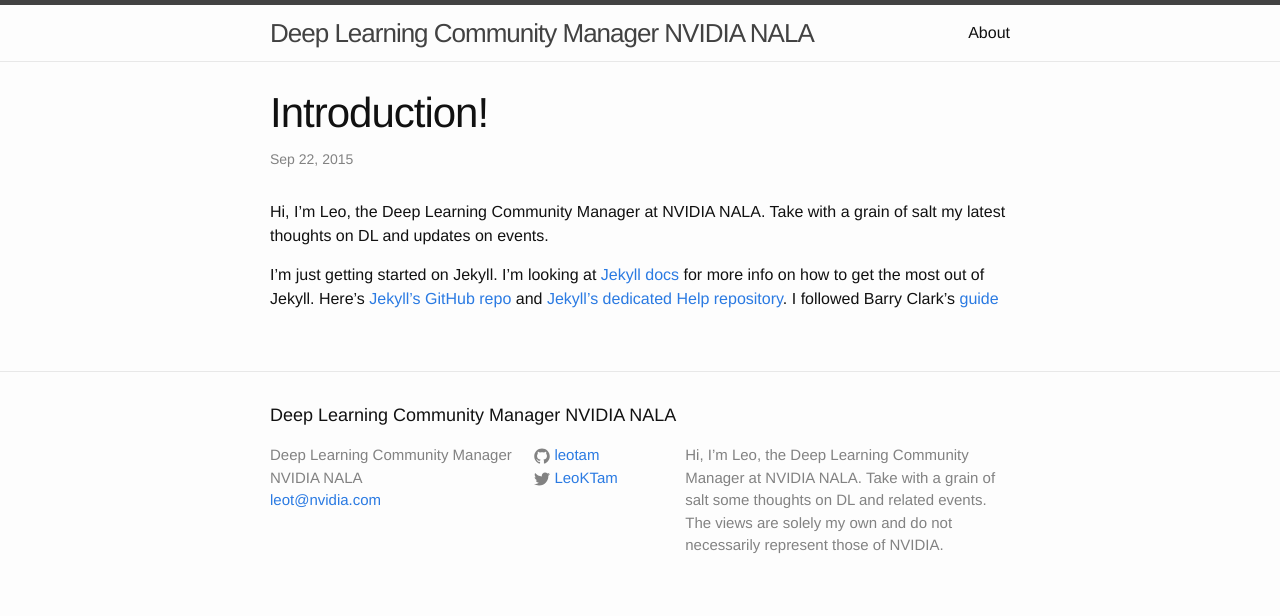
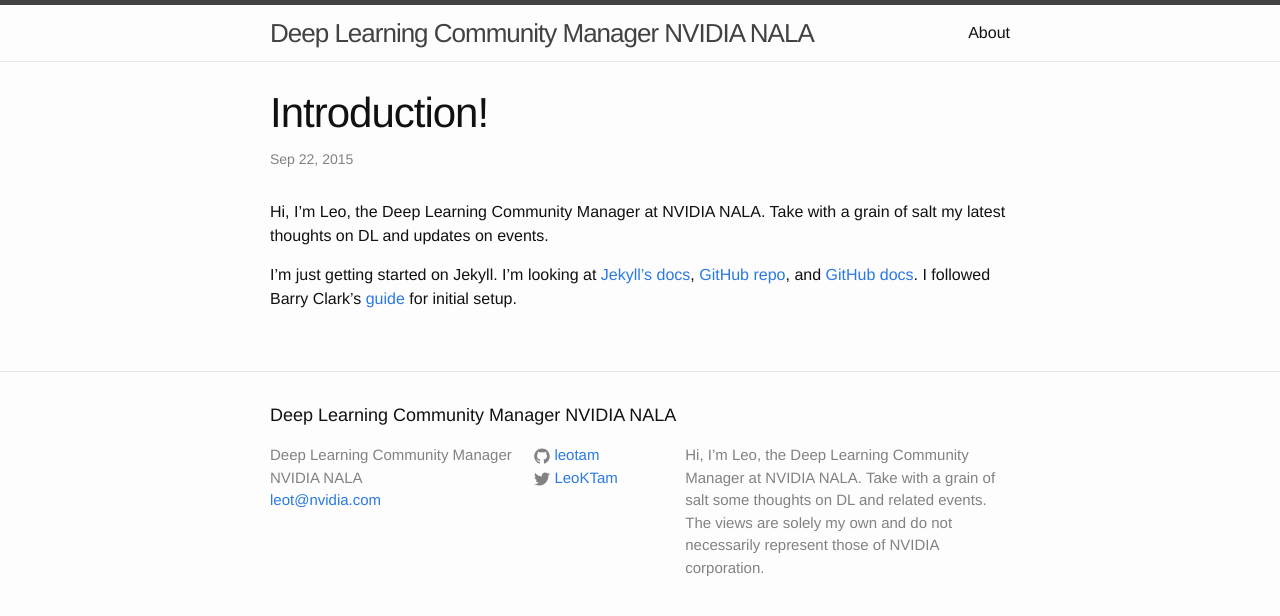
Before and after one commit to leotam/leotam.github.io, a Jekyll site: the page built from _posts/2015-09-22-introduction.markdown, in a window 1280 px wide. Shown: the top 616 px of the page. Built offline with Jekyll 4.4.1, drawn with Linux system fonts in a browser that asks for light colours.

Commit message:
config edit

```diff
--- a/_config.yml
+++ b/_config.yml
@@ -4,7 +4,7 @@
 description: > # this means to ignore newlines until "baseurl:"
   Hi, I’m Leo, the Deep Learning Community Manager at NVIDIA NALA.
   Take with a grain of salt some thoughts on DL and related events.
-  The views are solely my own and do not necessarily represent those of NVIDIA.
+  The views are solely my own and do not necessarily represent those of NVIDIA corporation.
 url: "http://leotam.github.io" # the base hostname & protocol for your site
 twitter_username: LeoKTam
 github_username:  leotam
--- a/_posts/2015-09-22-introduction.markdown
+++ b/_posts/2015-09-22-introduction.markdown
@@ -6,7 +6,7 @@
 ---
 Hi, I’m Leo, the Deep Learning Community Manager at NVIDIA NALA.  Take with a grain of salt my latest thoughts on DL and updates on events.
 
-I'm just getting started on Jekyll.  I'm looking at [Jekyll docs][jekyll] for more info on how to get the most out of Jekyll. Here's [Jekyll’s GitHub repo][jekyll-gh] and [Jekyll’s dedicated Help repository][jekyll-help].  I followed Barry Clark's [guide][jekyllGitPages]
+I'm just getting started on Jekyll.  I'm looking at [Jekyll's docs][jekyll], [GitHub repo][jekyll-gh], and [GitHub docs][jekyll-help].  I followed Barry Clark's [guide][jekyllGitPages] for initial setup.
 
 [jekyll]:         http://jekyllrb.com
 [jekyll-gh]:      https://github.com/jekyll/jekyll
```
